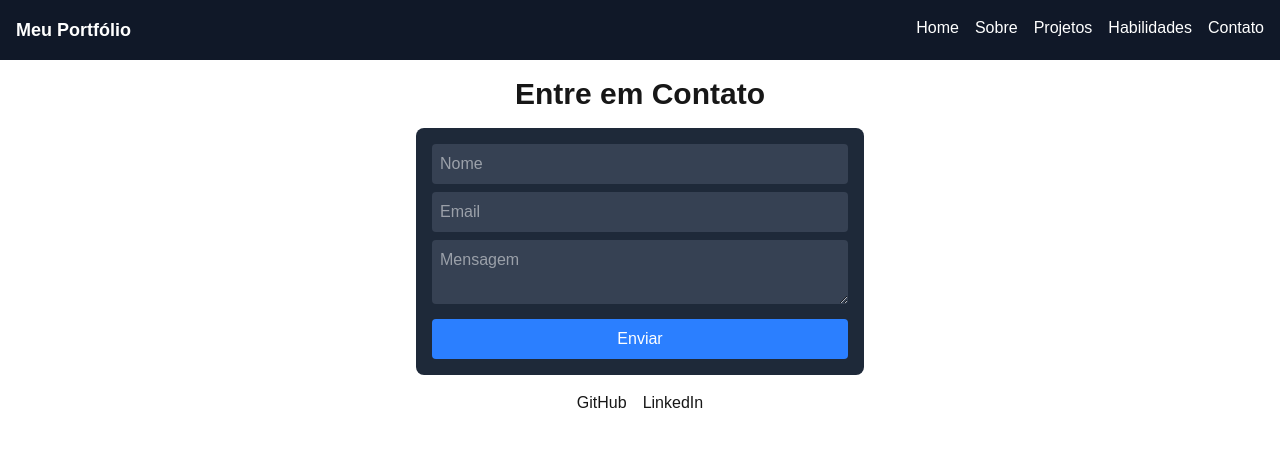
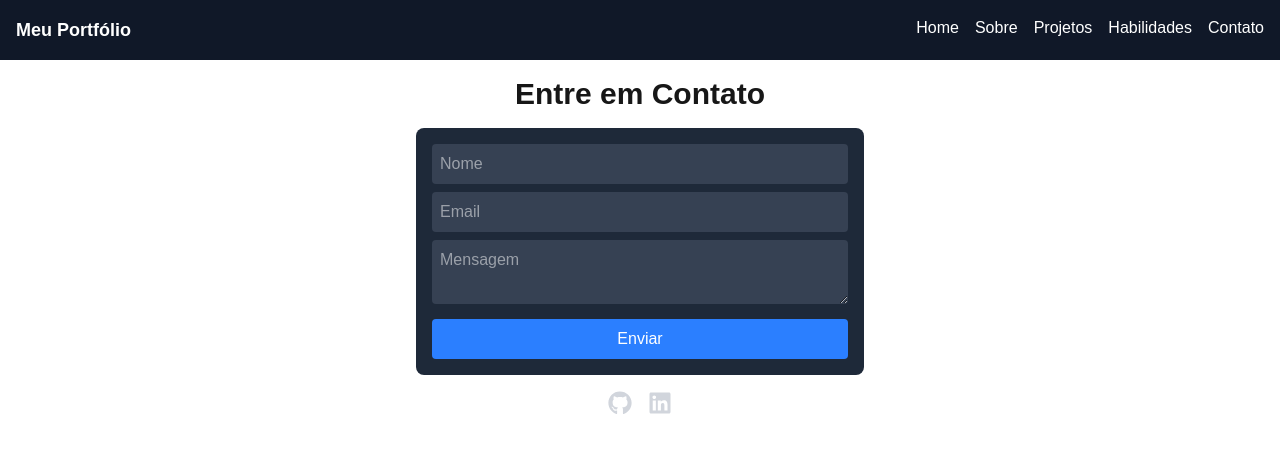
Before and after one commit to lucasilmor/portfolio, a Next.js app: page /contact in a window 1280 px wide. Shown: the top 452 px of the page. Built offline with nearby package versions, Linux system fonts and the light colour scheme.

Commit message:
adicionado icones do FA na aba de contatos

```diff
--- a/app/contact/page.jsx
+++ b/app/contact/page.jsx
@@ -1,3 +1,6 @@
+import { FaGithub, FaLinkedin } from 'react-icons/fa';
+
+
 const Contact = () => (
     <main className="flex flex-col items-center p-4">
       <h1 className="text-3xl font-bold mb-4">Entre em Contato</h1>
@@ -9,8 +12,13 @@ const Contact = () => (
       </form>
 
       <div className="flex space-x-4 mt-4">
-      <a href="https://github.com/lucasilmor" target="_blank" rel="noopener noreferrer">GitHub</a>
-      <a href="https://www.linkedin.com/in/lucas-silva-283545221/" target="_blank" rel="noopener noreferrer">LinkedIn</a>
+      <a href="https://github.com/lucasilmor" target="_blank" rel="noopener noreferrer">
+      <FaGithub className="w-6 h-6 text-gray-300 hover:text-white" />
+      </a>
+
+      <a href="https://www.linkedin.com/in/lucas-silva-283545221/" target="_blank" rel="noopener noreferrer">
+      <FaLinkedin className="w-6 h-6 text-gray-300 hover:text-white" />
+      </a>
       </div>
 
     </main>
```
Also changed, not shown: package.json (+4 -3 lines), 1 other file (tests, documents, lock files or other folders).
